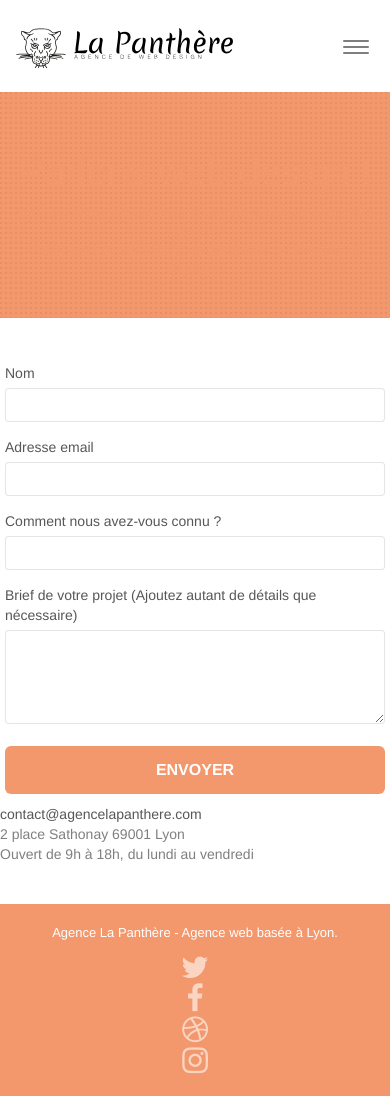
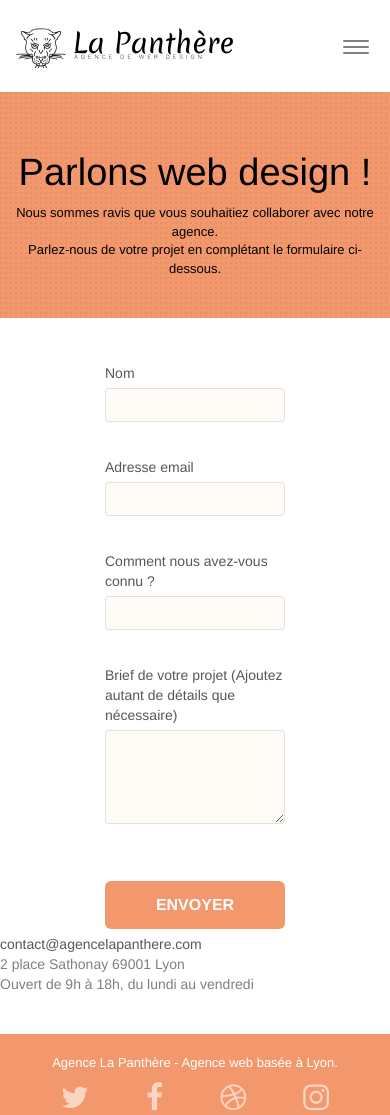
Before and after one commit to fabrejordan06/P4_OCR_master, a plain HTML site: page contact.html in a window 390 px wide. Drawn offline with nearby package versions, Linux system fonts and the light colour scheme; files that its build step writes are made by us from their sources; a script that the page names is missing.

Commit message:
1400_260323_P4

```diff
--- a/contact.html
+++ b/contact.html
@@ -43,12 +43,12 @@
 			<div class="collapse navbar-collapse navbar-1 special-dropdown-nav">
 				<ul class="site-navigation nav navbar-nav">
 					<li>
-						<a href="index.html">Accueil</a>
+						<a href="index.html" tabindex="1">Accueil</a>
 					</li>
 					<li>
 					</li>
 					<li>
-						<a href="contact.html">Contact &gt;</a>
+						<a href="contact.html" tabindex="2">Contact &gt;</a>
 					</li>
 				</ul>
 			</div>
@@ -85,32 +85,32 @@
 						<label>
 							Nom
 						</label>
-						<input id="name" class="form-control" required />
+						<input id="name" class="form-control" tabindex="3" required />
 					</div>
 					<div class="form-group">
 						<label>
 							Adresse email
 						</label>
-						<input id="email" class="form-control" type="email" required tabindex="1" />
+						<input id="email" class="form-control" type="email" required tabindex="4" />
 					</div>
 					<div class="form-group">
 						<label>
 							Comment nous avez-vous connu ?
 						</label>
-						<input class="form-control" type="email" required id="input_504" tabindex="2" />
+						<input class="form-control" type="email" required id="input_504" tabindex="5" />
 					</div>
 					<div class="form-group">
 						<label>
 							Brief de votre projet (Ajoutez autant de détails que nécessaire)<br>
-						</label><textarea id="message" class="form-control" rows="4" cols="50" required></textarea>
+						</label><textarea id="message" class="form-control" rows="4" cols="50" required tabindex="6"></textarea>
 					</div>
-					<button class="bloc-button btn btn-lg btn-block cta-hero btn-atomic-tangerine" type="submit">
+					<button class="bloc-button btn btn-lg btn-block cta-hero btn-atomic-tangerine" type="submit" tabindex="7">
 						Envoyer
 					</button>
 				</form>
 			</div>
 			<div class="col-sm-6">
-				<a href="mailto:contact@agencelapanthere.com">
+				<a href="mailto:contact@agencelapanthere.com"  tabindex="8">
 					contact@agencelapanthere.com
 				</a>
 				<br>2 place Sathonay 69001 Lyon<br>Ouvert de 9h à 18h, du lundi au vendredi<br>
--- a/style.css
+++ b/style.css
@@ -28,7 +28,6 @@ a:hover {
 }
 
 .bloc {
-    width: 100%;
     clear: both;
     background: 50% 50% no-repeat;
     padding: 0 50px;
@@ -312,7 +311,6 @@ a:hover {
 
 .navbar .nav {
     padding-top: 2px;
-    margin-right: -16px;
     float: right;
     z-index: 1;
 }
@@ -441,7 +439,7 @@ nav .caret {
 }
 
 .btn {
-    margin: 0 5px 5px 0;
+    margin: 0;
 }
 
 .btn.pull-right {
@@ -503,6 +501,8 @@ button {
 .form-control {
     border-color: rgba(0, 0, 0, .1);
     box-shadow: none;
+    background-color: #ffa50008;
+    width: 100%;
 }
 
 .scrollToTop {
@@ -770,7 +770,7 @@ h4 {
 }
 
 .tc-white {
-    color: #F3976C!important;
+    color: black!important;
 }
 
 .btn-atomic-tangerine {
@@ -1028,6 +1028,13 @@ h4 {
         padding-left: 0;
         padding-right: 0;
     }
+
+    .social {
+        display: flex;
+        flex-direction: row;
+        justify-content: space-around;
+        gap: 50px;
+    }
 }
 
 @media (max-width: 767px) {
@@ -1035,3 +1042,10 @@ h4 {
         text-align: center;
     }
 }
+
+#form_1 {
+    display: flex;
+    flex-direction: column;
+    margin: 0 100px;
+    gap: 10px;
+}
```
Also changed, not shown: index.html (+1 -2 lines).
